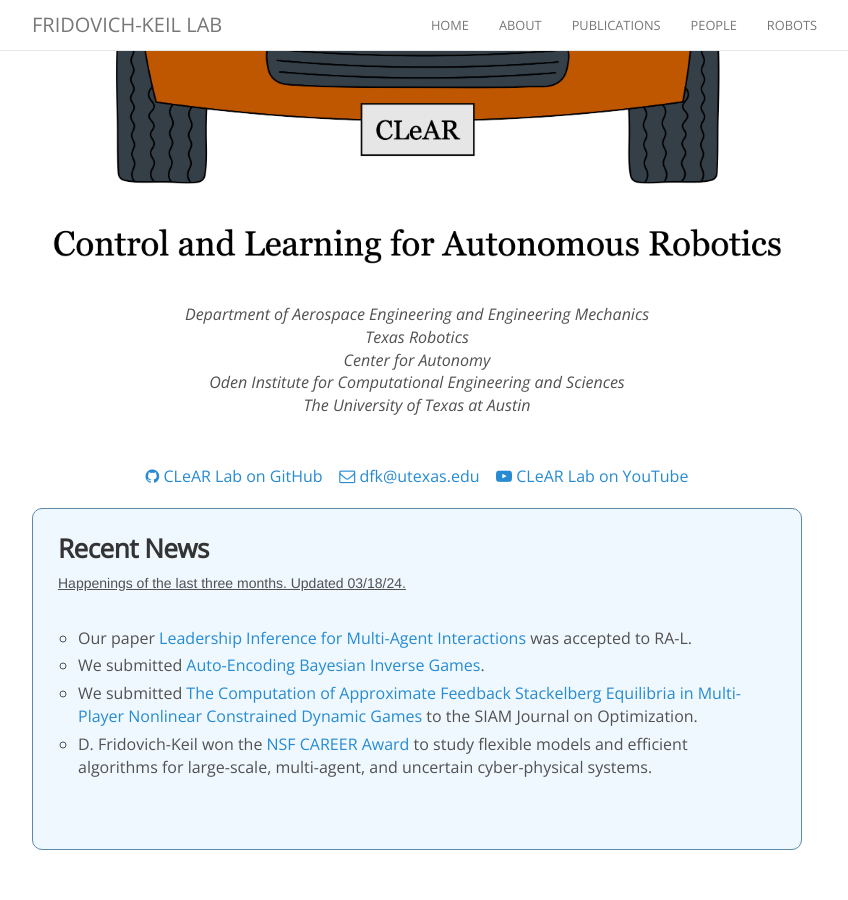
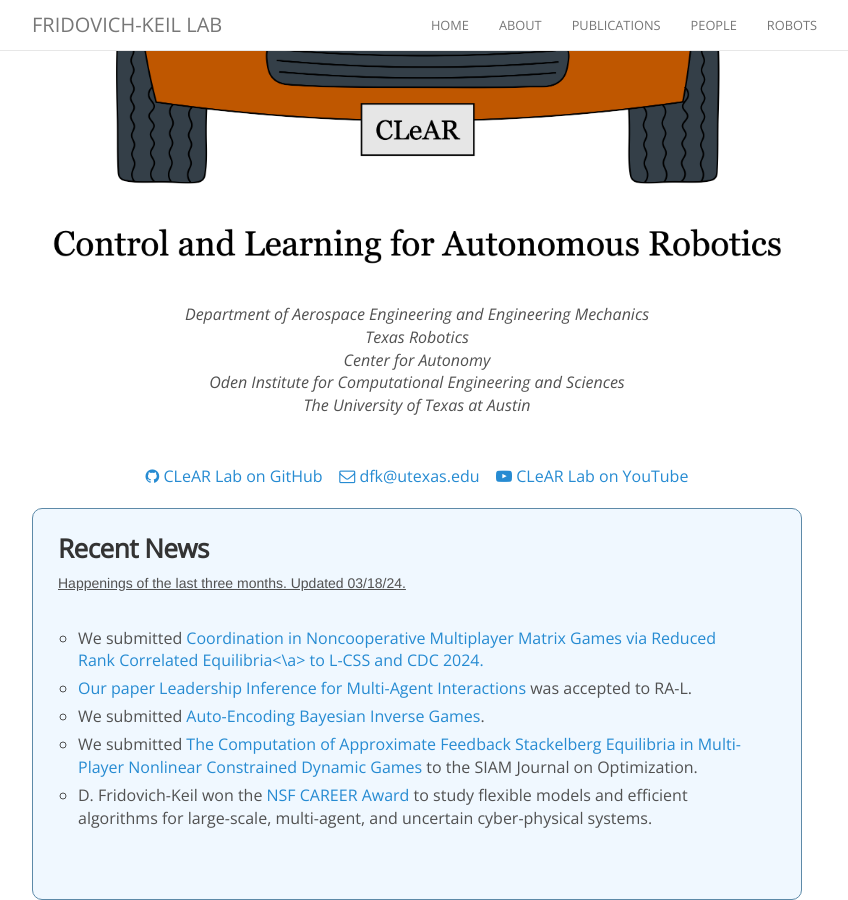
Before and after one commit to KordingLab/KordingLab.github.io, a Jekyll site: the page built from index.html, in a window 1280 px wide and 900 px high, scrolled down 503 px. Shown: the whole window, without its empty margins (223-1071 px from the left). Built offline with Jekyll 4.4.1, drawn with Linux system fonts in a browser that asks for light colours; nearby versions of some CDN libraries; comment, search, counter and statistics services are not loaded; before the commit the page ends 1353 px from its top, so only the background shows below that.

Commit message:
update news for submitting paper to L-CSS and CDC 2024"

```diff
--- a/_data/news.yml
+++ b/_data/news.yml
@@ -1,3 +1,7 @@
+- date: 2024-03-08
+  details: >-
+    We submitted <a href="https://arxiv.org/abs/2403.10384">Coordination in Noncooperative Multiplayer Matrix Games via Reduced Rank Correlated Equilibria<\a> to L-CSS and CDC 2024.
+
 - date: 2024-02-19
   details: >-
     Our paper <a href="https://arxiv.org/abs/2310.18171">Leadership Inference for Multi-Agent Interactions</a> was accepted to RA-L.
```
